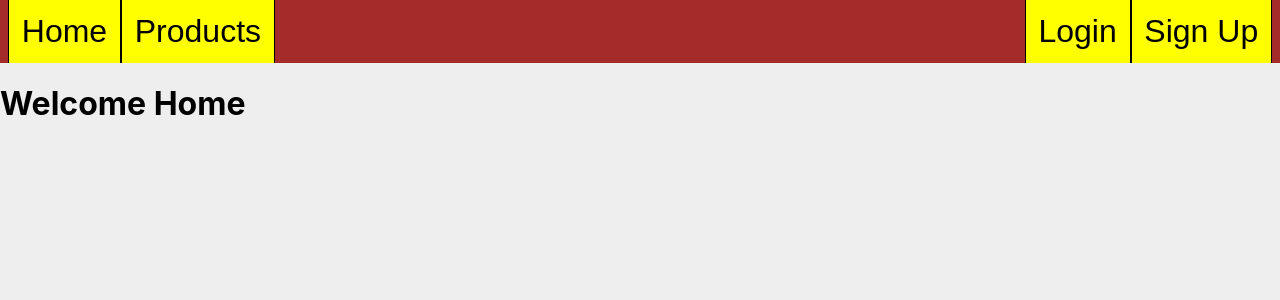
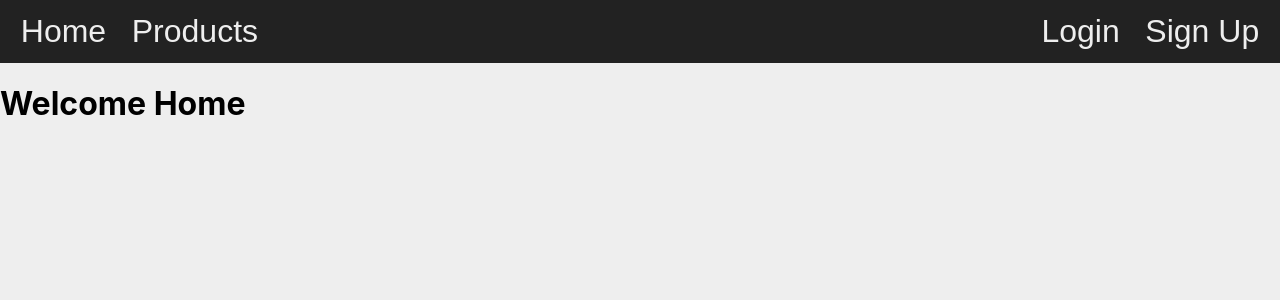
Before and after one commit to OmarThinks/Cantiin-React, a React (Create React App) app in the folder cantiin/: page / in a window 1280 px wide. Shown: the top 300 px of the page. Built offline with nearby package versions, Linux system fonts and the light colour scheme.

Commit message:
main.css navbar background

```diff
--- a/cantiin/src/main.css
+++ b/cantiin/src/main.css
@@ -1,4 +1,4 @@
-*{transition-duration: .5s;}
+*{transition: background-color .5s, color .5s;}
 
 html, body{padding: 0px; margin: 0px;}
 
@@ -15,7 +15,7 @@ html, body{padding: 0px; margin: 0px;}
 {
     margin: 0px;padding: 0px;
     display: block;
-    background-color: brown;
+    background-color: #222222;
 }
 
 
@@ -54,15 +54,15 @@ html, body{padding: 0px; margin: 0px;}
     /*Surroundings*/
     margin: 0px;
     padding: .4em;
-    border: solid black;
-    border-width: 0px .05em;
-
+    border-width: 0px;
+    background-color: transparent;
+    color: #eeeeee;
     /*Content*/
     font-size: 2em;
-    background-color: yellow;
 }
 
 .navBarIndexButton:hover
 {
-    background-color: lime;
+    background-color: #eeeeee;
+    color: #222222;
 }
```
